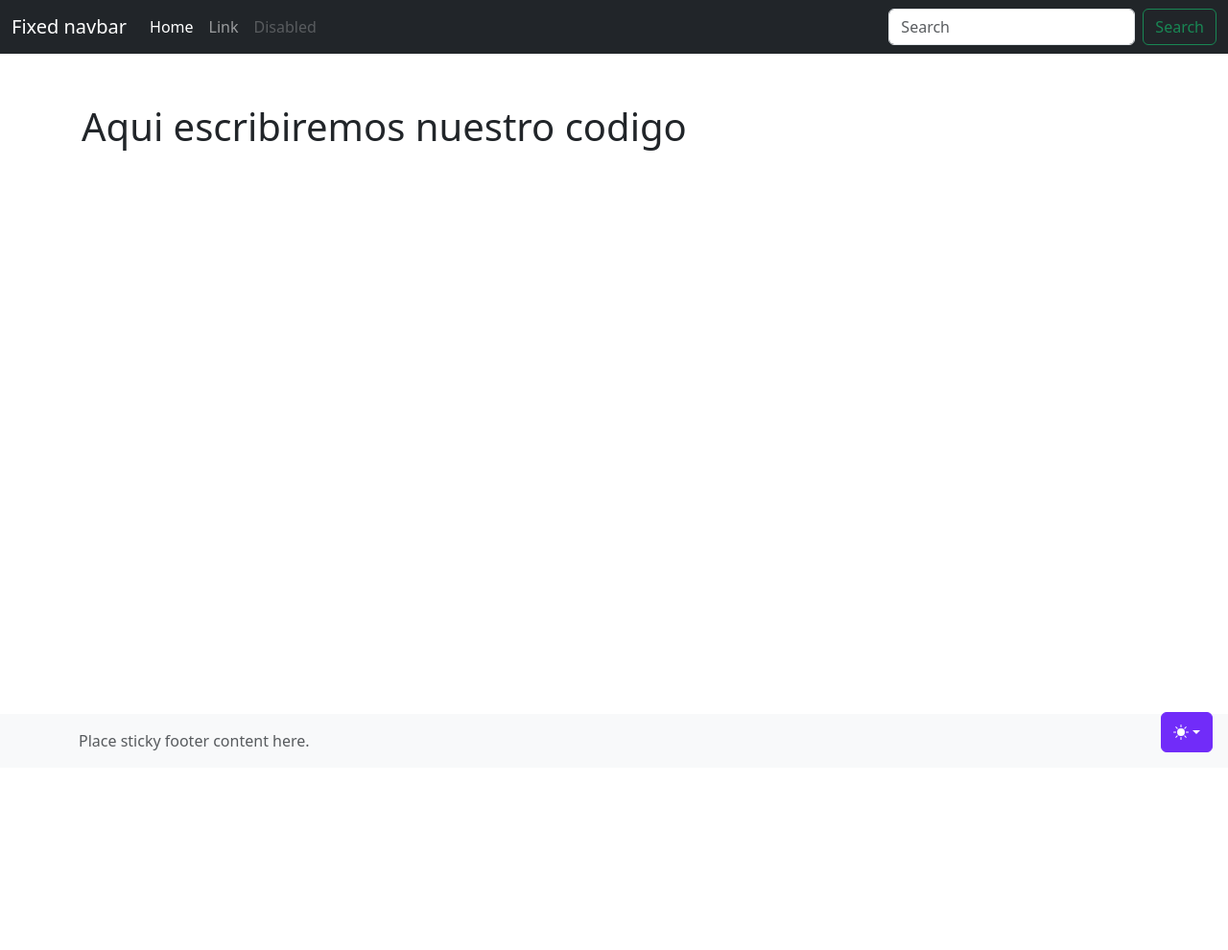
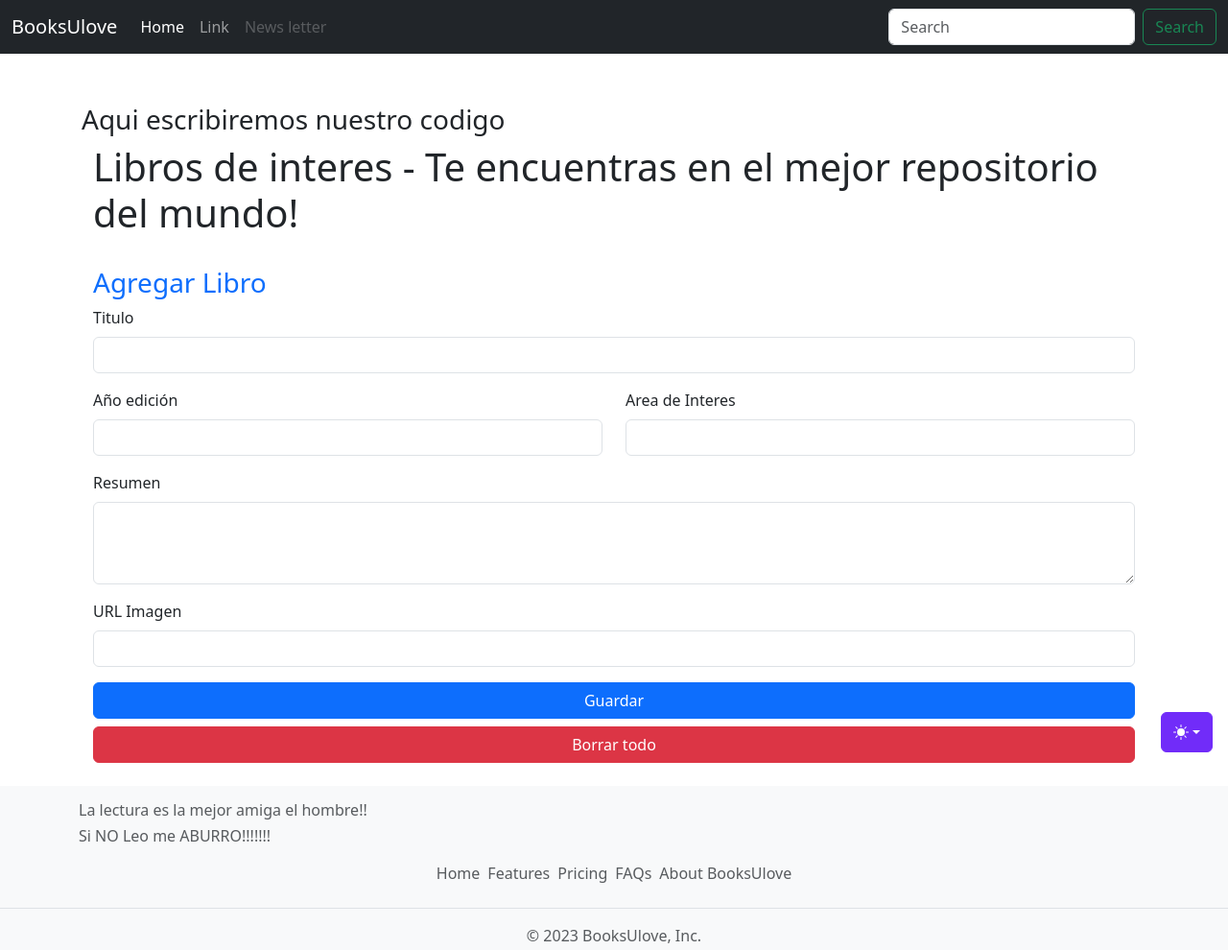
Before and after one commit to javierPortugal/Proyecto2_CRUD, a plain HTML site: page index.html in a window 1280 px wide. Shown: the whole page at 96% size. Before the commit the page ends 800 px from the top, so only its background shows below. Drawn offline with nearby package versions, Linux system fonts and the light colour scheme.

Commit message:
update html
open from git desktop

```diff
--- /dev/null
+++ b/assets/js/color-modes.js
@@ -0,0 +1,80 @@
+/*!
+ * Color mode toggler for Bootstrap's docs (https://getbootstrap.com/)
+ * Copyright 2011-2023 The Bootstrap Authors
+ * Licensed under the Creative Commons Attribution 3.0 Unported License.
+ */
+
+(() => {
+    'use strict'
+
+    const getStoredTheme = () => localStorage.getItem('theme')
+    const setStoredTheme = theme => localStorage.setItem('theme', theme)
+
+    const getPreferredTheme = () => {
+      const storedTheme = getStoredTheme()
+      if (storedTheme) {
+        return storedTheme
+      }
+
+      return window.matchMedia('(prefers-color-scheme: dark)').matches ? 'dark' : 'light'
+    }
+
+    const setTheme = theme => {
+      if (theme === 'auto' && window.matchMedia('(prefers-color-scheme: dark)').matches) {
+        document.documentElement.setAttribute('data-bs-theme', 'dark')
+      } else {
+        document.documentElement.setAttribute('data-bs-theme', theme)
+      }
+    }
+
+    setTheme(getPreferredTheme())
+
+    const showActiveTheme = (theme, focus = false) => {
+      const themeSwitcher = document.querySelector('#bd-theme')
+
+      if (!themeSwitcher) {
+        return
+      }
+
+      const themeSwitcherText = document.querySelector('#bd-theme-text')
+      const activeThemeIcon = document.querySelector('.theme-icon-active use')
+      const btnToActive = document.querySelector(`[data-bs-theme-value="${theme}"]`)
+      const svgOfActiveBtn = btnToActive.querySelector('svg use').getAttribute('href')
+
+      document.querySelectorAll('[data-bs-theme-value]').forEach(element => {
+        element.classList.remove('active')
+        element.setAttribute('aria-pressed', 'false')
+      })
+
+      btnToActive.classList.add('active')
+      btnToActive.setAttribute('aria-pressed', 'true')
+      activeThemeIcon.setAttribute('href', svgOfActiveBtn)
+      const themeSwitcherLabel = `${themeSwitcherText.textContent} (${btnToActive.dataset.bsThemeValue})`
+      themeSwitcher.setAttribute('aria-label', themeSwitcherLabel)
+
+      if (focus) {
+        themeSwitcher.focus()
+      }
+    }
+
+    window.matchMedia('(prefers-color-scheme: dark)').addEventListener('change', () => {
+      const storedTheme = getStoredTheme()
+      if (storedTheme !== 'light' && storedTheme !== 'dark') {
+        setTheme(getPreferredTheme())
+      }
+    })
+
+    window.addEventListener('DOMContentLoaded', () => {
+      showActiveTheme(getPreferredTheme())
+
+      document.querySelectorAll('[data-bs-theme-value]')
+        .forEach(toggle => {
+          toggle.addEventListener('click', () => {
+            const theme = toggle.getAttribute('data-bs-theme-value')
+            setStoredTheme(theme)
+            setTheme(theme)
+            showActiveTheme(theme, true)
+          })
+        })
+    })
+  })()
--- a/index.html
+++ b/index.html
@@ -147,7 +147,7 @@
         <!-- Fixed navbar -->
         <nav class="navbar navbar-expand-md navbar-dark fixed-top bg-dark">
           <div class="container-fluid">
-            <a class="navbar-brand" href="#">Fixed navbar</a>
+            <a class="navbar-brand" href="#">BooksUlove</a>
             <button class="navbar-toggler" type="button" data-bs-toggle="collapse" data-bs-target="#navbarCollapse" aria-controls="navbarCollapse" aria-expanded="false" aria-label="Toggle navigation">
               <span class="navbar-toggler-icon"></span>
             </button>
@@ -160,7 +160,7 @@
                   <a class="nav-link" href="#">Link</a>
                 </li>
                 <li class="nav-item">
-                  <a class="nav-link disabled" aria-disabled="true">Disabled</a>
+                  <a class="nav-link disabled" aria-disabled="true">News letter</a>
                 </li>
               </ul>
               <form class="d-flex" role="search">
@@ -175,7 +175,46 @@
     <!-- inicia el main class-->
     <main class="flex-shrink-0">
         <div class="container">
-          <h1 class="mt-5">Aqui escribiremos nuestro codigo</h1>
+          <h3 class="mt-5" >Aqui escribiremos nuestro codigo</h3>
+          <div class="container">
+            <div class="row">
+                <div class="col-md-12">
+                    <h1>Libros de interes - Te encuentras en el mejor repositorio del mundo!</h1>
+                </div>
+                <div class="col-md-12 mt-4">
+                    <h3 class="text-primary">Agregar Libro</h3>
+                    <div class="mb-3">
+                        <label for="inputTitulo" class="form-label">Titulo</label>
+                        <input type="text" class="form-control" id="inputTitulo">
+                    </div>
+                    <div class="row">
+                        <div class="mb-3 col-sm-6">
+                            <label for="inputEdicion" class="form-label">Año edición</label>
+                            <input type="text" class="form-control" id="inputEstreno">
+                        </div>
+                        <div class="mb-3 col-sm-6">
+                            <label for="inputArea" class="form-label">Area de Interes</label>
+                            <input type="text" class="form-control" id="inputGenero">
+                        </div>
+                    </div>
+                    <div class="mb-3">
+                        <label for="inputResumen" class="form-label">Resumen</label>
+                        <textarea class="form-control" id="inputSinopsis" rows="3"></textarea>
+                    </div>
+                    <div class="mb-3">
+                      <label for="inputImagen" class="form-label">URL Imagen</label>
+                      <input type="text" class="form-control" id="inputImagen">
+                  </div>
+                    <div class="d-grid gap-2">
+                        <button class="btn btn-primary" type="button" id="btnAgregar">Guardar</button>
+                        <button class="btn btn-danger" type="button" id="btnBorrarTodo">Borrar todo</button>
+                    </div>
+                </div>
+                <div class="col-md-12 mt-4" id="divPeliculas">
+                    <!-- no hay nada aqui  👀-->
+                </div>
+            </div>
+        </div>
 
         </div>
     </main>
@@ -183,13 +222,28 @@
     <!--  inicia el footer -->
     <footer class="footer mt-auto py-3 bg-body-tertiary">
         <div class="container">
-          <span class="text-body-secondary">Place sticky footer content here.</span>
+          <span class="text-body-secondary" style="position: center;">
+            <div><h6> La lectura es la mejor amiga el hombre!!</h6></div>
+            <div><h6> Si NO Leo me ABURRO!!!!!!!</h6></div>
+
+          </span>
         </div>
+        <footer class="py-0 my-0">
+          <ul class="nav justify-content-center border-bottom pb-3 mb-3">
+            <li class="nav-item"><a href="#" class="nav-link px-1 text-body-secondary">Home</a></li>
+            <li class="nav-item"><a href="#" class="nav-link px-1 text-body-secondary">Features</a></li>
+            <li class="nav-item"><a href="#" class="nav-link px-1 text-body-secondary">Pricing</a></li>
+            <li class="nav-item"><a href="#" class="nav-link px-1 text-body-secondary">FAQs</a></li>
+            <li class="nav-item"><a href="#" class="nav-link px-1 text-body-secondary">About BooksUlove</a></li>
+          </ul>
+          <p class="text-center text-body-secondary">© 2023 BooksUlove, Inc.</p>
+        </footer>
     </footer>
     <!--  termina el footer-->
     <!--<img src="assets/images/logo-top-ucamp.png" alt="logo">-->
 
     <script src="https://cdn.jsdelivr.net/npm/bootstrap@5.3.2/dist/js/bootstrap.bundle.min.js" integrity="sha384-C6RzsynM9kWDrMNeT87bh95OGNyZPhcTNXj1NW7RuBCsyN/o0jlpcV8Qyq46cDfL" crossorigin="anonymous"></script>
+    <script src="assets/js/color-modes.js"></script>
     <script src="assets/js/index.js"></script>
 
 </body>
```
Also changed, not shown: assets/css/styles.css (line endings or trailing spaces).
